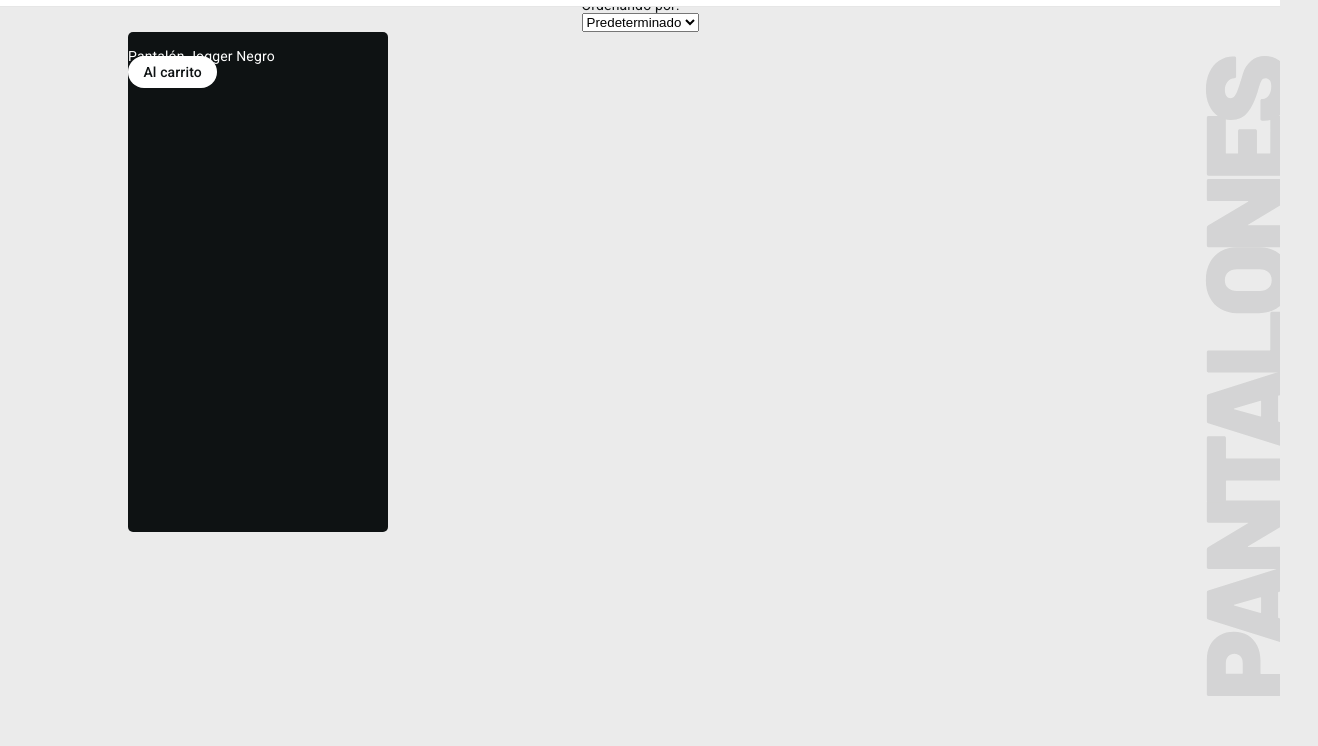
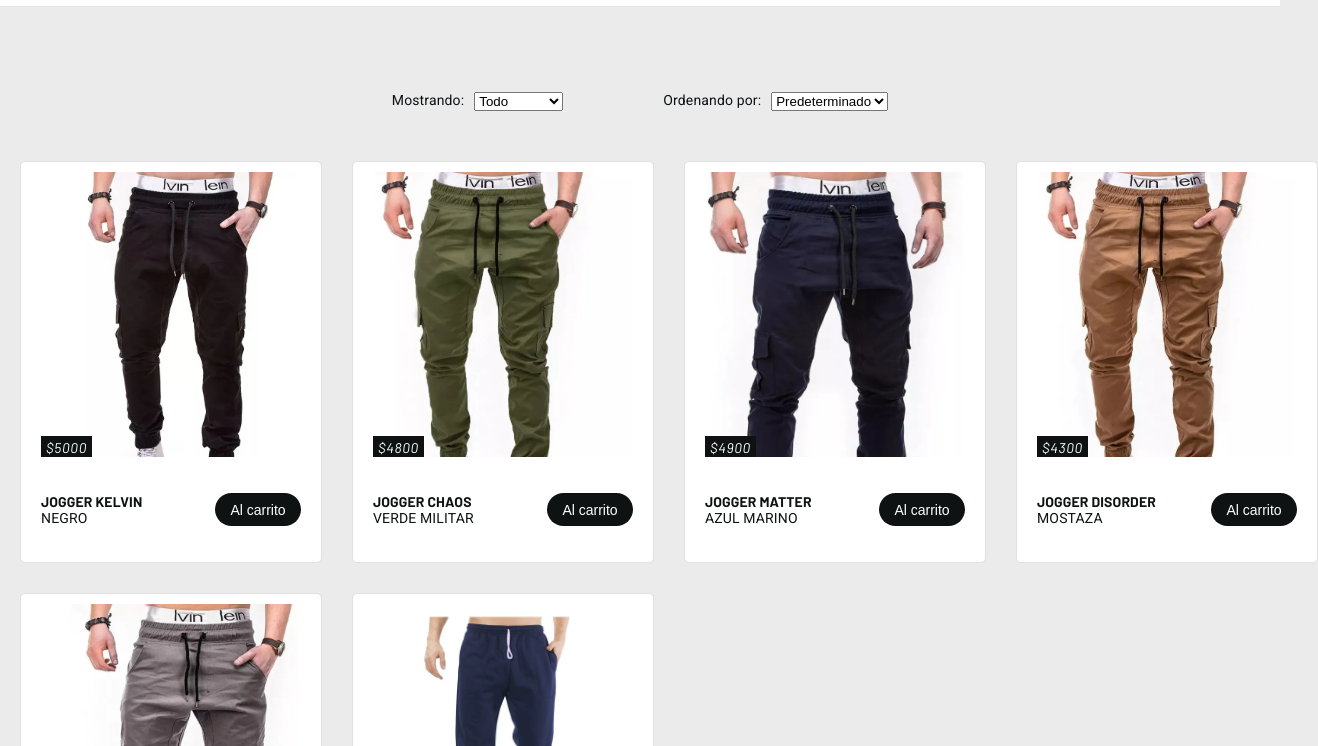
Before and after one commit to juanleongraf/entropy-unbounded, a plain HTML site: page pages/productos.html in a window 1280 px wide. Shown: the part 54-800 px from the top of the page, 1318 px wide, since content can reach past the window. Drawn offline with Linux system fonts and the light colour scheme.

Commit message:
entropy-unbounded

```diff
--- a/js/productos.js
+++ b/js/productos.js
@@ -0,0 +1,67 @@
+function elemento(id, tipo, nombre, color, url, precio, cant) {
+    this.id = id;
+    this.tipo = tipo;
+    this.nombre = nombre;
+    this.color = color;
+    this.url = url;
+    this.precio = precio;
+    this.cant = cant;
+}
+
+let cart = [];
+let productos = [];
+
+let id1 = new elemento(1, 'pant', 'Jogger Kelvin', 'negro', '../assets/img/productos/pantalones/jogger-kelvin.webp', 5000, 0);
+let id2 = new elemento(2, 'pant', 'Jogger Chaos', 'verde militar', '../assets/img/productos/pantalones/jogger-chaos.webp', 4800, 0);
+let id3 = new elemento(3, 'pant', 'Jogger Matter', 'azul marino', '../assets/img/productos/pantalones/jogger-matter.webp', 4900, 0);
+let id4 = new elemento(4, 'pant', 'Jogger Disorder', 'mostaza', '../assets/img/productos/pantalones/jogger-disorder.webp', 4300, 0);
+let id5 = new elemento(5, 'pant', 'Jogger Energy', 'gris', '../assets/img/productos/pantalones/jogger-energy.webp', 4700, 0);
+let id6 = new elemento(6, 'pant', 'Jogging Force', 'azul marino', '../assets/img/productos/pantalones/jogging-force.webp', 3600, 0);
+
+productos.push(id1, id2, id3, id4, id5, id6);
+
+console.log(productos);
+
+
+// ordenar por precio, menor a mayor
+// productos.sort(function(a, b) {
+//     if (a.precio < b.precio)
+//     return -1;
+//     if (a.precio > b.precio)
+//     return 1;
+//     return 0;
+// });
+// console.log(productos)
+
+
+let productosContainer = document.getElementById('productosContainer');
+let filterImgContainer = document.getElementById('filterImgContainer');
+
+let img = document.createElement('div');
+
+// img.innerHTML = `<img src="../assets/structure/${categoria}.svg" alt="${categoria}" class="productos__vertical--label">`
+//filterImgContainer.append(img)
+
+for (const producto of productos) {
+
+    let card = document.createElement('div');
+    card.classList.add('card');
+    card.classList.add('bg-color-60');
+    card.classList.add('product--card');
+    card.classList.add('box-shadow');
+    card.classList.add('scale-on-hover');
+
+    card.innerHTML = `<div class="product--card__img">
+                        <img src="${producto.url}" alt="">
+                        <p class="color-60 bg-color-30 precio">$${producto.precio}</p>
+                    </div>
+                    <div class="product--card__data">
+                        <div>
+                            <h3 class="color-30">${producto.nombre}</h3>
+                            <h4 class="color-30">${producto.color}</h4>
+                        </div>
+                        <button class="btn btn-color-30 alcarro">Al carrito</button>
+                    </div>`;
+
+    productosContainer.append(card)
+};
--- a/pages/productos.html
+++ b/pages/productos.html
@@ -15,7 +15,8 @@
         <nav>
             <div class="nav-logo">
                 <a href="../index.html#" class="nav-icon"><img src="../assets/icons/entropy-icon.svg" alt="Icon"></a>
-                <a href="../index.html#" class="nav-logotype"><img src="../assets/icons/entropy-logotype.svg" alt="Entropy"></a>
+                <a href="../index.html#" class="nav-logotype"><img src="../assets/icons/entropy-logotype.svg"
+                        alt="Entropy"></a>
             </div>
             <ul class="nav-menu">
                 <li class="nav-item"><a href="../index.html" class="btn link">Home</a></li>
@@ -37,19 +38,19 @@
             </h1>
         </div>
 
-        <div>
-            <div class="filter">
+        <div class="filters">
+            <div class="filters__category">
                 <p>Mostrando:</p>
-                <select name="select">
+                <select name="categoria">
                     <option value="value1" selected>Todo</option>
                     <option value="value2">Remeras</option>
                     <option value="value3">Buzos</option>
                     <option value="value3">Pantalones</option>
                 </select>
             </div>
-            <div class="filter">
+            <div class="filters__sort">
                 <p>Ordenando por:</p>
-                <select name="select">
+                <select name="ordenar">
                     <option value="value1" selected>Predeterminado</option>
                     <option value="value2">Mayor precio</option>
                     <option value="value3">Menor precio</option>
@@ -57,20 +58,28 @@
             </div>
         </div>
 
-        <img src="../assets/structure/pantalones.svg" alt="Remeras" class="productos__vertical">
+        <div id="filterImgContainer">
+            <!-- <img src="../assets/structure/pantalones.svg" alt="Remeras" class="productos__vertical--label"> -->
+        </div>
 
-        <div class="productos__grid">
-            <div class="card bg-color-30 product--card scale-on-hover">
+        <div class="productos__grid" id="productosContainer">
+
+            <!-- <div class="card bg-color-60 product--card box-shadow scale-on-hover">
                 <div class="product--card__img">
-                    <img src="" alt="">
+                    <img src="../assets/img/productos/pantalones/pantalon1.webp" alt="">
+                    <p class="color-60 bg-color-30 precio">$5000</p>
                 </div>
                 <div class="product--card__data">
                     <div>
-                        <h3 class="color-60">Pantalón Jogger Negro</h3>
+                        <h3 class="color-30">Joggers Chaos</h3>
+                        <h4 class="color-30">Negro asd asdas</h4>
                     </div>
-                    <a class="btn btn-color-60-alt alcarro">Al carrito</a>
+                    <button class="btn btn-color-30 alcarro">Al carrito</button>
                 </div>
-            </div>
+            </div> -->
         </div>
     </section>
+    <script src="../js/login.js"></script>
+    <script src="../js/cart.js"></script>
+    <script src="../js/productos.js"></script>
 </body>
--- a/sass/_colors.scss
+++ b/sass/_colors.scss
@@ -10,6 +10,7 @@ $color-60-dim: #ebebeb;
 //main color
 $color-30: #0e1213;
 $color-30a: #0d11121a;
+$color-30b: #e0e0e0;
 
 
 //highlight or call-to-action color
--- a/sass/_prestyle.scss
+++ b/sass/_prestyle.scss
@@ -1,4 +1,3 @@
-
 //insert here header height
 $header-height: 60px;
 //insert here header height
@@ -189,6 +188,7 @@ nav {
 
 
 //buttons and hyperlinks
+
 .btn {
 	font-weight: 500;
 	padding: 1.1em;
@@ -197,6 +197,10 @@ nav {
 	border-radius: 1.2em;
 	transition: 0.4s;
 	height: min-content;
+}
+
+button {
+	font-weight: 600;
 }
 
 .btn:active,
@@ -340,25 +344,30 @@ nav {
 
 // elements
 
+.box-shadow:hover {
+	box-shadow: 0px 5px 20px rgba($color: $color-30, $alpha: 0.2);
+}
+
 .scale-on-hover:hover {
 	transform: scale(101%);
+	.precio {
+		transform: translate(0,-8px);
+	}
 }
 
 .card {
-    width: 100%;
-    min-width: 260px;
-    height: 500px;
-    border-radius: 5px;
+	border:solid 1px $color-30b;
+	border-radius: 5px;
 }
 
 .bg-color-10 {
-    background-color: $color-10;
+	background-color: $color-10;
 }
 
 .bg-color-30 {
-    background-color: $color-30;
+	background-color: $color-30;
 }
 
 .bg-color-60 {
-    background-color: $color-60;
+	background-color: $color-60;
 }
--- a/sass/_reset.scss
+++ b/sass/_reset.scss
@@ -171,7 +171,6 @@ table {
 *:active,
 *:visited,
 *:link {
-	color: inherit;
 	text-decoration: none;
 }
 
--- a/sass/_typog.scss
+++ b/sass/_typog.scss
@@ -33,3 +33,4 @@ html {
 
 $maintypog: 'Barlow', sans-serif;
 $sectypog: 'Barlow Semi Condensed', sans-serif;
+$defaulttypog: 'Roboto', sans-serif;
--- a/sass/style.scss
+++ b/sass/style.scss
@@ -1,5 +1,6 @@
 @import 'colors';
 @import 'reset';
+@import 'imported-code';
 @import 'vars';
 @import 'typog';
 @import 'prestyle';
@@ -45,7 +46,7 @@
     justify-content: center;
     height: 500px;
     width: 100%;
-    background-color: $color-30;
+    background: $color-30;
     background-image: url(../assets/structure/separator-waves.svg);
     background-size: cover;
 
@@ -73,16 +74,15 @@
     h2,
     h3 {
         font-family: $maintypog;
-        font-size: 4rem;
+        font-size: 5rem;
         font-weight: 800;
-        letter-spacing: 0.1em;
+        letter-spacing: 0.05em;
         text-transform: uppercase;
     }
 
     h3 {
-        font-size: 3rem;
+        font-size: 4rem;
         color: $color-60;
-        letter-spacing: 0;
     }
 
 }
@@ -121,6 +121,7 @@
             height: 100%;
             width: 100%;
             top: 0;
+
             h3 {
                 text-align: center;
                 z-index: 3;
@@ -132,16 +133,18 @@
 
 .cat--card:hover {
     img {
-        transform: scale(101%);
-        opacity: 0.3;
+        transform: scale(100.5%);
+        opacity: 0.5;
         mix-blend-mode: luminosity;
-        transition: 0.4s;
+        filter: blur(2px);
+        transition: 0.2s;
 
     }
 }
 
 .cat--card:active {
     transform: scale(98%);
+
     h3 {
         transform: scale(105%);
     }
@@ -156,20 +159,98 @@
     justify-content: flex-start;
 }
 
+.filters {
+    padding-top: calc($header-height + 20px);
+    display: flex;
+    flex-direction: row;
+    align-items: center;
+    justify-content: center;
+    .filters__category, .filters__sort {
+        margin: 50px;
+        display: flex;
+        flex-direction: row;
+        p {
+            margin-right: 10px;
+        }
+
+    }
+}
+
 .productos__grid {
     display: grid;
     max-width: 1600px;
+    width: fit-content;
     min-width: 280px;
-    width: 80%;
-    grid-template-columns: 1fr 1fr 1fr 1fr;
+    width: calc(100% - 40px);
+    grid-template-columns: auto auto auto auto;
     gap: 30px;
 }
 
-.productos__vertical {
+.productos__vertical--label {
     position: fixed;
     height: 80%;
     right: 0;
-    bottom: 50px;
+    bottom: 3%;
     opacity: 0.1;
     z-index: -1;
 }
+
+.product--card {
+    margin: auto auto;
+    display: flex;
+    flex-direction: column;
+    align-items: center;
+    justify-content: space-between;
+    width: 300px;
+    height: 400px;
+    .product--card__img {
+        margin-top: 10px;
+        height: calc(100% - 100px);
+        width: calc(100% - 20px);
+        overflow: hidden;
+        position: relative;
+        img {
+            width: 100%;
+        }
+        .precio {
+            margin-left: 10px;
+            padding: 3px;
+            padding-left: 5px;
+            padding-right: 5px;
+            position: absolute;
+            bottom: -2px;
+            left: 0;
+            font-family: $maintypog;
+            font-style: italic;
+            font-weight: 400;
+            font-size: 1rem;
+            letter-spacing: 0.05em;
+        }
+    }
+
+    .product--card__data {
+        display: flex;
+        width: calc(100% - 40px);
+        height: 110px;
+        flex-direction: row;
+        align-items: center;
+        justify-content: space-between;
+        div {
+            max-width: 220px;
+        }
+
+        h3, h4 {
+            text-transform: uppercase;
+            font-family: $maintypog;
+            font-size: 1rem;
+            font-weight: 700;
+            text-align: left;
+        }
+        h4 {
+            font-family: $defaulttypog;
+            font-size: 1rem;
+            font-weight: 400;
+        }
+
+    }
+}
```
Also changed, not shown: index.html (+4 -4 lines), pages/checkout.html (+3 -0 lines), assets/img/productos/pantalones/jogger-chaos.webp (renamed from assets/img/productos/pantalones/pantalon1.webp), assets/img/productos/pantalones/jogger-disorder.webp (renamed from assets/img/productos/pantalones/pantalon3.webp), assets/img/productos/pantalones/jogger-energy.webp (renamed from assets/img/productos/pantalones/pantalon5.webp), assets/img/productos/pantalones/jogger-kelvin.webp (renamed from assets/img/productos/pantalones/pantalon2.webp), assets/img/productos/pantalones/jogger-matter.webp (renamed from assets/img/productos/pantalones/pantalon4.webp), assets/img/productos/pantalones/jogging-force.webp (renamed from assets/img/productos/pantalones/pantalon6.webp), css/style.css, sass/_imported-code.scss (added), 1 other file.
